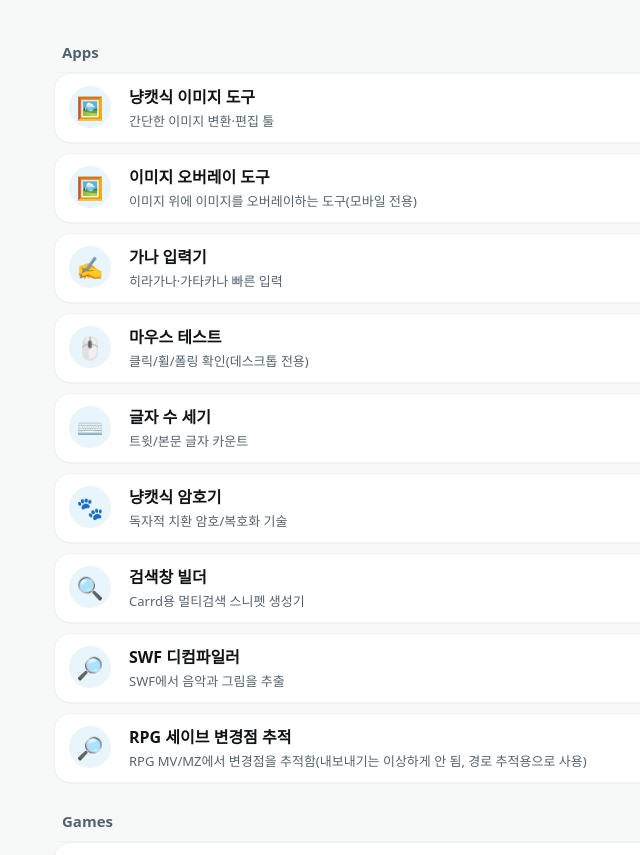
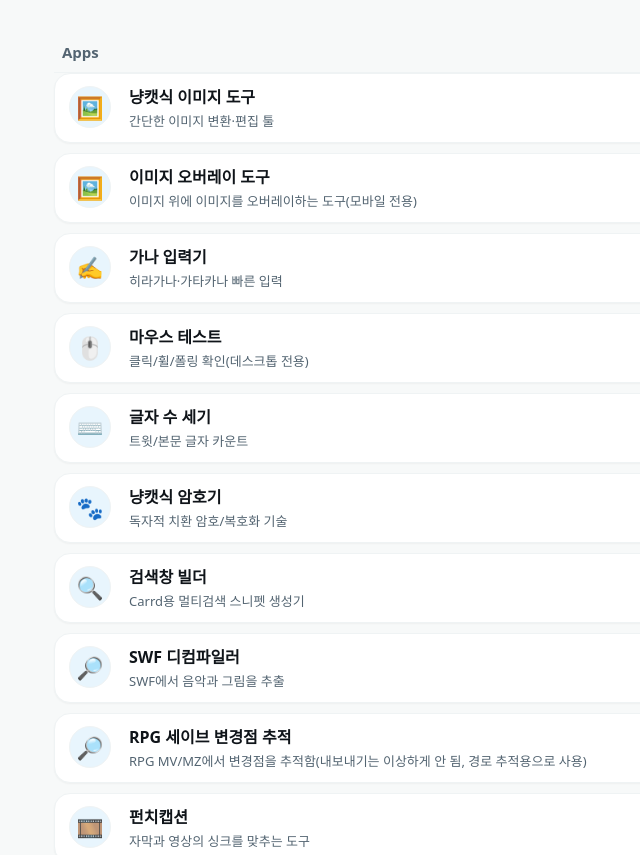
Before and after one commit to tchinso/Favorites, a plain HTML site: page index.html in a window 1280 px wide. Shown: the part 77-932 px from the top of the page, without its empty margins (216-856 px from the left). Drawn offline with Linux system fonts and the light colour scheme.

Commit message:
Update index.html

```diff
--- a/index.html
+++ b/index.html
@@ -195,6 +195,15 @@
             </span>
           </a>
         </li>
+        <li>
+          <a class="item" href="app/PunchCaption.html">
+            <span class="icon">🎞️</span>
+            <span class="content">
+              <strong>펀치캡션</strong>
+              <em>자막과 영상의 싱크를 맞추는 도구</em>
+            </span>
+          </a>
+        </li>
       </ul>
     </section>
 
```
